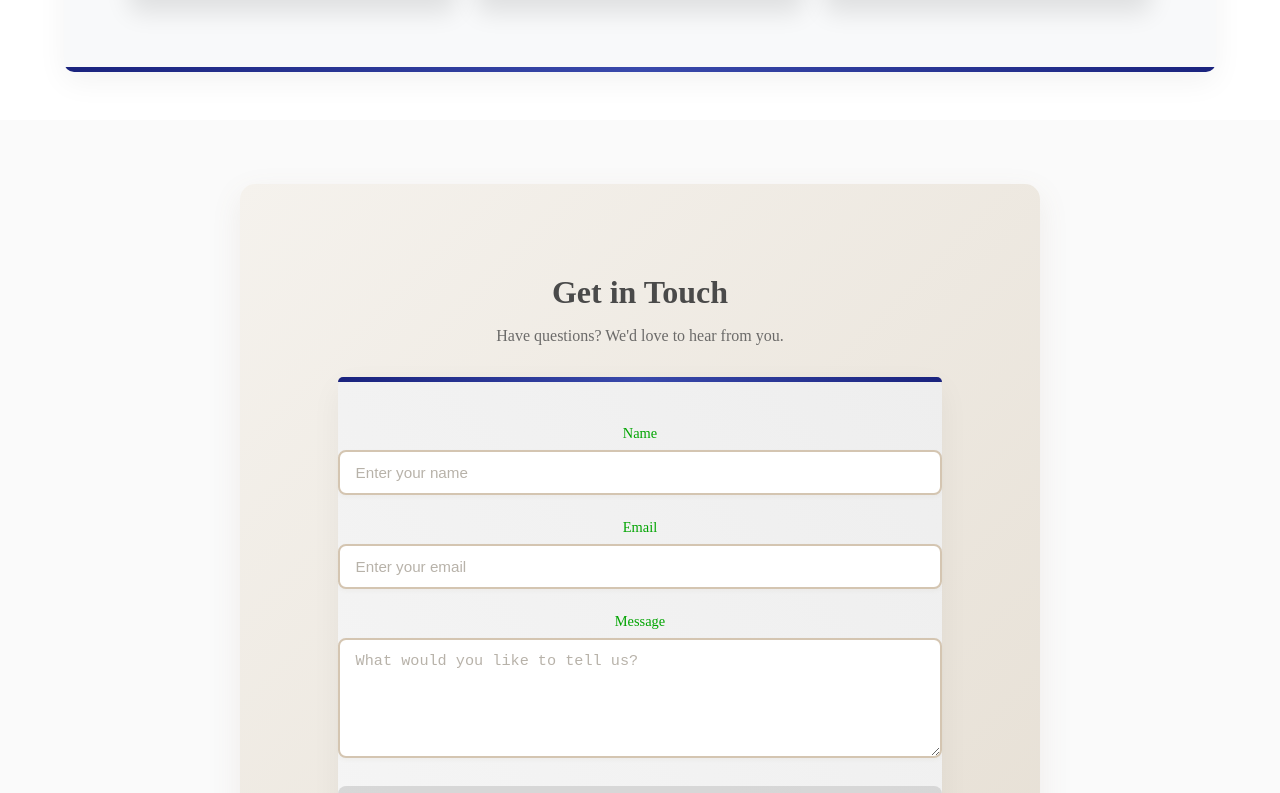
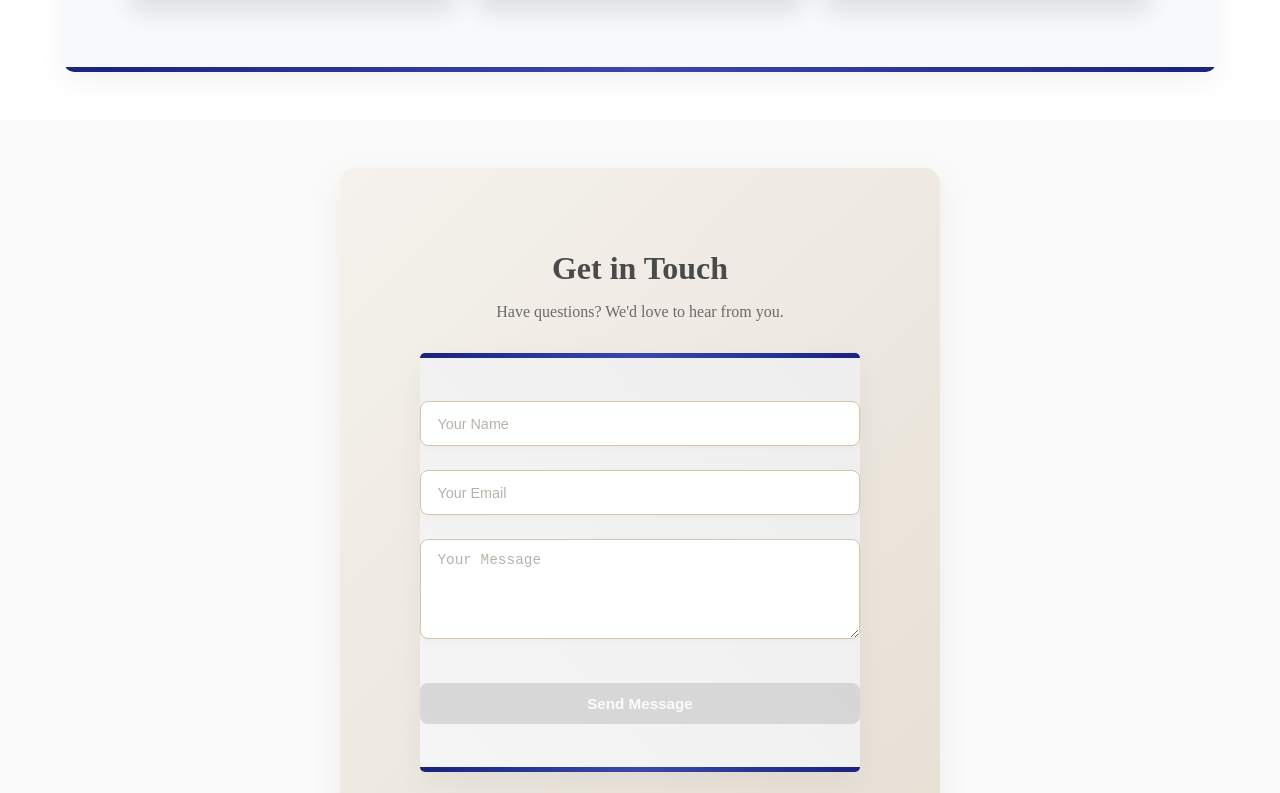
Before and after one commit to NesBet/Velos, a React (Create React App) app: page / in a window 1280 px wide. Shown: the part 3070-3863 px from the top of the page. Built offline with nearby package versions, Linux system fonts and the light colour scheme.

Commit message:
Updating the contact session

```diff
--- a/src/components/contact.css
+++ b/src/components/contact.css
@@ -11,7 +11,7 @@
 }
 
 .contact-section {
-    padding: 4rem 0;
+    padding: 3rem 0;
     background-color: #fafafa;
 }
 
@@ -21,7 +21,7 @@
         var(--bg-gradient-start),
         var(--bg-gradient-end)
     );
-    max-width: 800px;
+    max-width: 600px; /* Reduced from 800px */
     margin: 0 auto;
     border-radius: 15px;
     box-shadow: 0 10px 30px rgba(139, 115, 85, 0.1);
@@ -31,7 +31,7 @@
 
 .contact-left-side {
     width: 100%;
-    padding: 2rem;
+    padding: 1.5rem; /* Reduced padding */
 }
 
 .contact-header {
@@ -53,75 +53,72 @@
 }
 
 .form-group {
-    margin-bottom: 1.5rem;
+    margin-bottom: 1rem; /* Reduced margin */
     position: relative;
 }
 
-.form-group label {
-    display: block;
-    color: #00a400;
-    margin-bottom: 0.5rem;
-    font-size: 0.9rem;
-    font-weight: 500;
-}
-
+/* Refined input styling */
 .contact-input,
 .contact-textarea {
     width: 100%;
     padding: 12px 16px;
-    border: 2px solid var(--primary-beige);
+    border: 1px solid var(--primary-beige);
     border-radius: 8px;
     background-color: var(--input-bg);
     color: var(--text-dark);
     font-size: 0.95rem;
     transition: all 0.3s ease;
     box-shadow: 0 2px 4px rgba(139, 115, 85, 0.05);
+    margin-bottom: 0.5rem;
+}
+
+/* Specific sizes for different inputs */
+.contact-input {
+    height: 45px; /* Fixed height for text inputs */
+}
+
+.contact-textarea {
+    height: 100px; /* Reduced height */
+    min-height: 100px;
+    max-height: 200px;
+    resize: vertical;
 }
 
 .contact-input::placeholder,
 .contact-textarea::placeholder {
     color: #a69f94;
     opacity: 0.8;
+    font-size: 0.9rem;
 }
 
 .contact-input:focus,
 .contact-textarea:focus {
     border-color: var(--primary-dark);
     background-color: var(--input-bg);
-    box-shadow: 0 0 0 3px rgba(139, 115, 85, 0.1);
+    box-shadow: 0 0 0 2px rgba(139, 115, 85, 0.1);
     outline: none;
     transform: translateY(-1px);
 }
 
-.contact-textarea {
-    height: 120px;
-    resize: vertical;
-    min-height: 120px;
-    max-height: 250px;
-}
-
+/* Error states */
 .contact-input.invalid,
 .contact-textarea.invalid {
     border-color: var(--error-color);
-    background-color: #fff;
-}
-
-.contact-input.invalid:focus,
-.contact-textarea.invalid:focus {
-    box-shadow: 0 0 0 3px rgba(193, 127, 127, 0.1);
+    margin-bottom: 0; /* Remove margin when error message is shown */
 }
 
 .error-message {
     color: var(--error-color);
-    font-size: 0.8rem;
-    margin-top: 0.5rem;
+    font-size: 0.75rem;
+    margin-top: 0.25rem;
     display: block;
     font-weight: 500;
 }
 
+/* Submit button */
 .contact-submit {
     width: 100%;
-    padding: 1rem;
+    padding: 12px; /* Reduced padding */
     border: none;
     border-radius: 8px;
     background: linear-gradient(
@@ -130,12 +127,11 @@
         var(--primary-beige)
     );
     color: var(--text-light);
-    font-size: 1rem;
+    font-size: 0.95rem;
     font-weight: 600;
     cursor: pointer;
     transition: all 0.3s ease;
-    position: relative;
-    overflow: hidden;
+    margin-top: 1rem;
 }
 
 .contact-submit:hover:not(:disabled) {
@@ -148,55 +144,17 @@
     );
 }
 
-.contact-submit:active:not(:disabled) {
-    transform: translateY(0);
-}
-
 .contact-submit.disabled {
     background: #ccc;
     cursor: not-allowed;
     opacity: 0.7;
 }
 
-.loading-spinner {
-    display: inline-block;
-    width: 20px;
-    height: 20px;
-    border: 2px solid rgba(255, 255, 255, 0.3);
-    border-radius: 50%;
-    border-top-color: #fff;
-    animation: spin 1s linear infinite;
-    vertical-align: middle;
-    margin-right: 8px;
-}
-
-@keyframes spin {
-    to {
-        transform: rotate(360deg);
-    }
-}
-
-.contact-input:focus-visible,
-.contact-textarea:focus-visible,
-.contact-submit:focus-visible {
-    outline: 2px solid var(--primary-dark);
-    outline-offset: 2px;
-}
-
-.form-group.success .contact-input,
-.form-group.success .contact-textarea {
-    border-color: var(--success-color);
-}
-
-.contact-input:hover,
-.contact-textarea:hover {
-    border-color: var(--primary-dark);
-}
-
+/* Mobile responsiveness */
 @media (max-width: 768px) {
     .contact-outer-div {
         margin: 0 1rem;
-        padding: 1.5rem;
+        padding: 1rem;
     }
 
     .contact-left-side {
@@ -204,19 +162,17 @@
     }
 
     .contact-header h2 {
-        font-size: 1.75rem;
-    }
-
-    .form-group {
-        margin-bottom: 1rem;
+        font-size: 1.5rem;
     }
 
     .contact-input,
     .contact-textarea {
+        font-size: 16px; /* Better for mobile */
         padding: 10px 14px;
     }
 }
 
+/* Dark mode adjustments */
 @media (prefers-color-scheme: dark) {
     :root {
         --bg-gradient-start: #2c2824;
@@ -242,8 +198,7 @@
     }
 
     .contact-header h2,
-    .contact-header p,
-    .form-group label {
+    .contact-header p {
         color: var(--text-dark);
     }
 }
--- a/src/components/contact.js
+++ b/src/components/contact.js
@@ -62,9 +62,7 @@ const Contact = () => {
           </div>
           <form ref={form} onSubmit={sendEmail} className="contact-form">
             <div className="form-group">
-              <label htmlFor="name">Name</label>
               <input
-                id="name"
                 className={`contact-input ${
                   name.trim().length > 0 && name.trim().length < 2
                     ? "invalid"
@@ -72,7 +70,7 @@ const Contact = () => {
                 }`}
                 type="text"
                 name="from_name"
-                placeholder="Enter your name"
+                placeholder="Your Name"
                 required
                 value={name}
                 onChange={(e) => setName(e.target.value)}
@@ -85,9 +83,7 @@ const Contact = () => {
             </div>
 
             <div className="form-group">
-              <label htmlFor="email">Email</label>
               <input
-                id="email"
                 className={`contact-input ${
                   email.trim().length > 0 &&
                   !/^[^\s@]+@[^\s@]+\.[^\s@]+$/.test(email)
@@ -96,7 +92,7 @@ const Contact = () => {
                 }`}
                 type="email"
                 name="from_email"
-                placeholder="Enter your email"
+                placeholder="Your Email"
                 required
                 value={email}
                 onChange={(e) => setEmail(e.target.value)}
@@ -110,16 +106,14 @@ const Contact = () => {
             </div>
 
             <div className="form-group">
-              <label htmlFor="message">Message</label>
               <textarea
-                id="message"
                 className={`contact-textarea ${
                   message.trim().length > 0 && message.trim().length < 10
                     ? "invalid"
                     : ""
                 }`}
                 name="message"
-                placeholder="What would you like to tell us?"
+                placeholder="Your Message"
                 required
                 value={message}
                 onChange={(e) => setMessage(e.target.value)}
```
